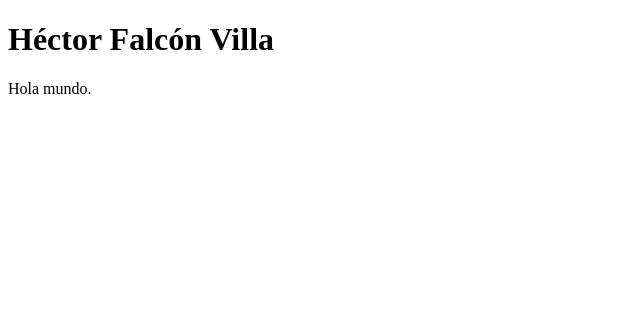
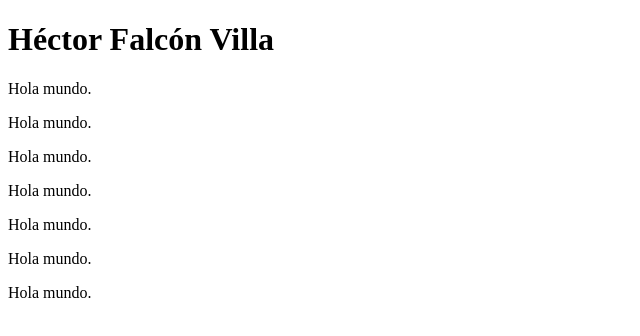
Before and after one commit to hfalcon11/test-demo, a plain HTML site: page index.html in a window 1280 px wide. Shown: the whole page, without its empty margins (0-640 px from the left). Drawn offline with Linux system fonts and the light colour scheme.

Commit message:
index.html

```diff
--- a/index.html
+++ b/index.html
@@ -18,7 +18,7 @@
     <title>Hello World!</title>
 
     <!-- The website stylesheet -->
-    <!--link rel="stylesheet" href="/style.css" /-->
+    <link rel="stylesheet" href="/style.css" />
 
     <!-- The website JavaScript file -->
   </head>
@@ -27,9 +27,12 @@
     <h1>
      Héctor Falcón Villa
     </h1>
-    <p>
-      Hola mundo.
-    </p>
-
+    <p class="grupo">Hola mundo. </p>
+    <p class="grupo1"> Hola mundo. </p>
+    <p> Hola mundo. </p>
+    <p> Hola mundo. </p>
+    <p> Hola mundo. </p>
+    <p> Hola mundo. </p>
+    <p> Hola mundo. </p>
   </body>
 </html>
```
